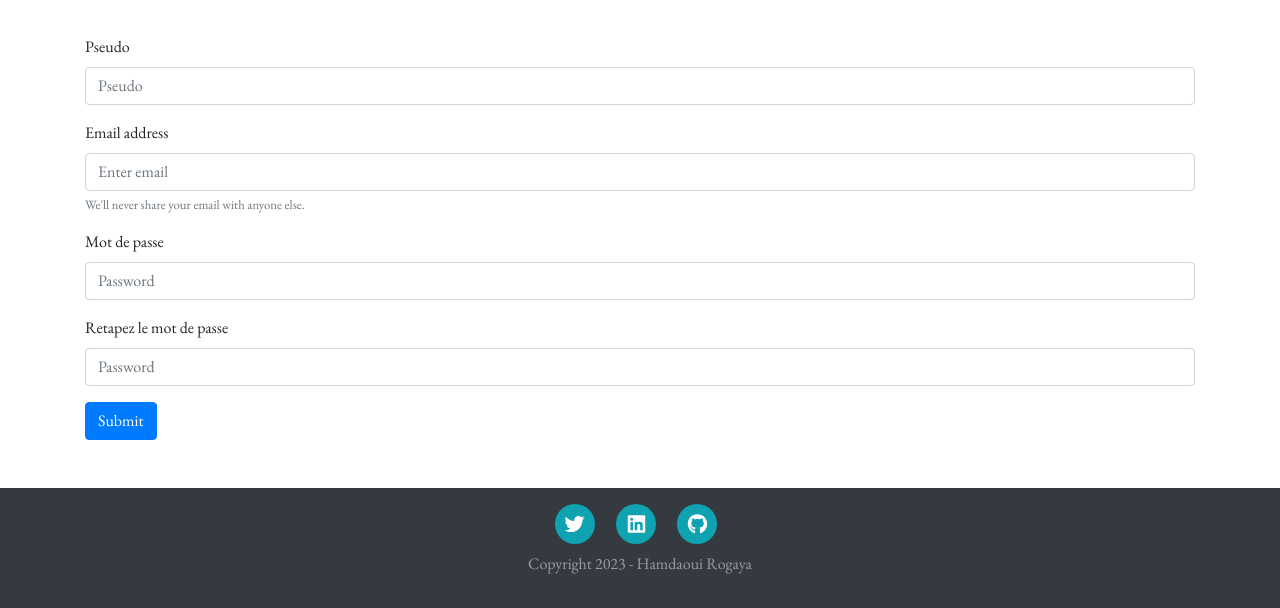
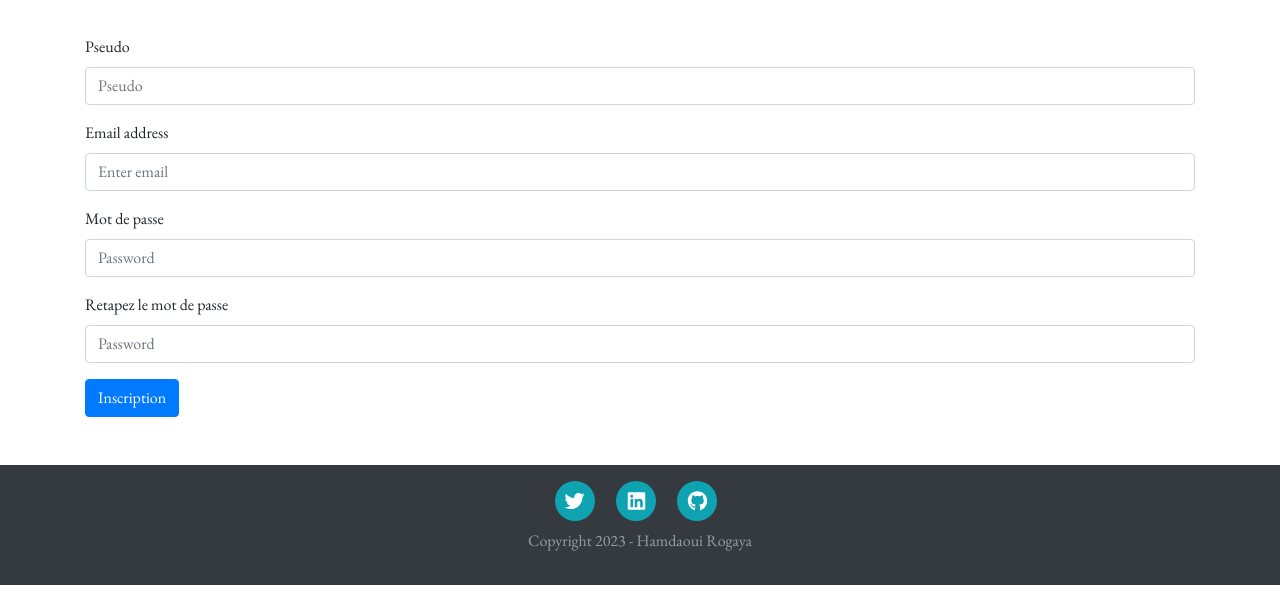
Before and after one commit to temimi94/Proje_5_Blog, a PHP site: template src/View/login/register.twig in a window 1280 px wide. Shown: the part 332-940 px from the top of the page. After the commit the page ends 917 px from the top, so only its background shows below. Run offline with PHP 8.4, Linux system fonts and the light colour scheme; the template is opened without the code that fills it, so the values that code supplies are empty; some libraries are stand-ins or nearby versions.

Commit message:
modif page register

```diff
--- a/src/View/login/register.twig
+++ b/src/View/login/register.twig
@@ -10,7 +10,7 @@
         <div class="form-group">
             <label for="email">Email address</label>
             <input type="email" name="email" class="form-control" id="email" aria-describedby="emailHelp" placeholder="Enter email">
-            <small id="emailHelp" class="form-text text-muted">We'll never share your email with anyone else.</small>
+
         </div>
 
         <div class="form-group">
@@ -22,6 +22,6 @@
             <input type="password" name="password2" class="form-control" id="passwrd" placeholder="Password">
         </div>
 
-        <button type="submit" class="btn btn-primary">Submit</button>
+        <button type="submit" class="btn btn-primary">Inscription</button>
     </form>
 {% endblock %}
```
